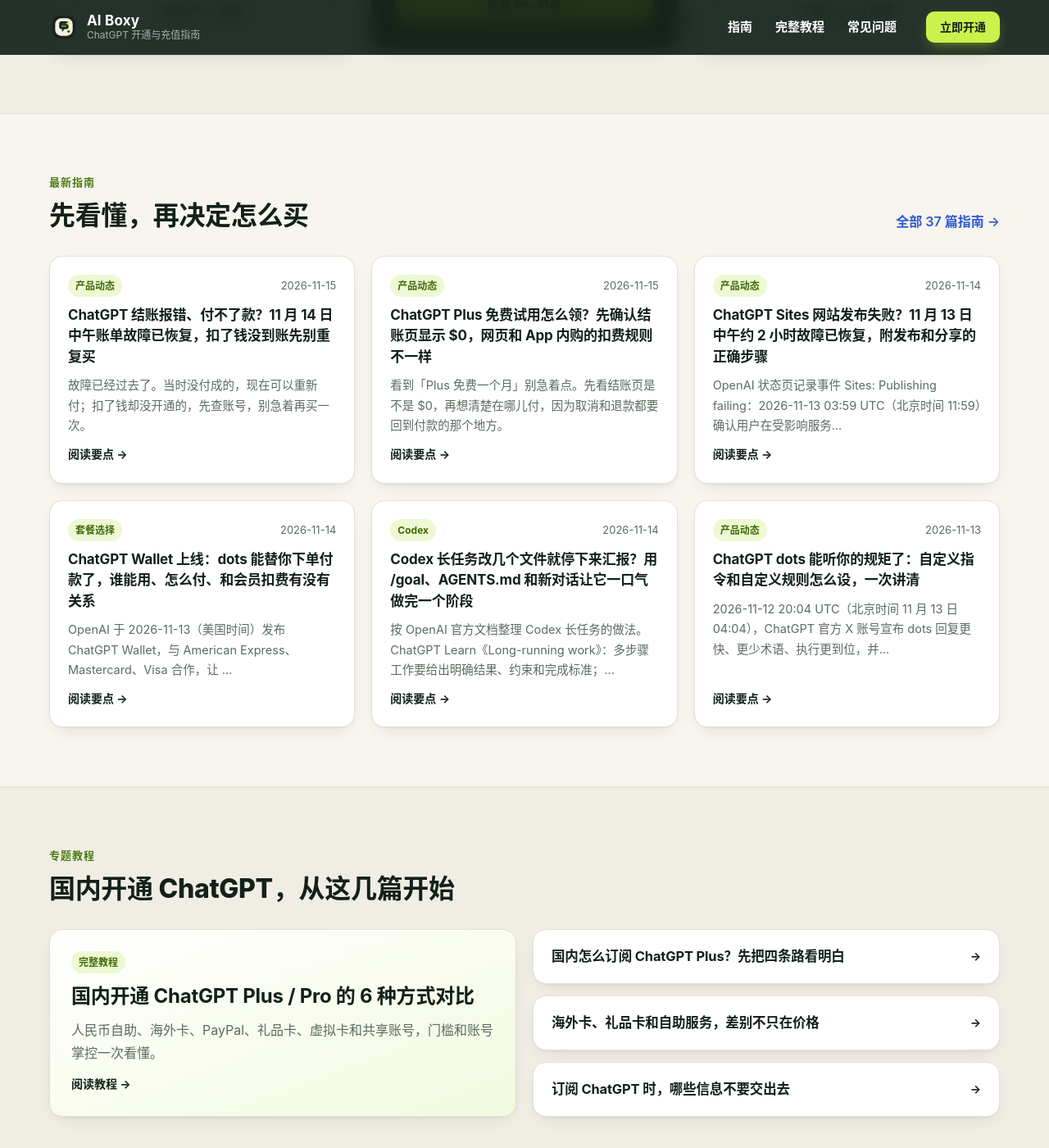
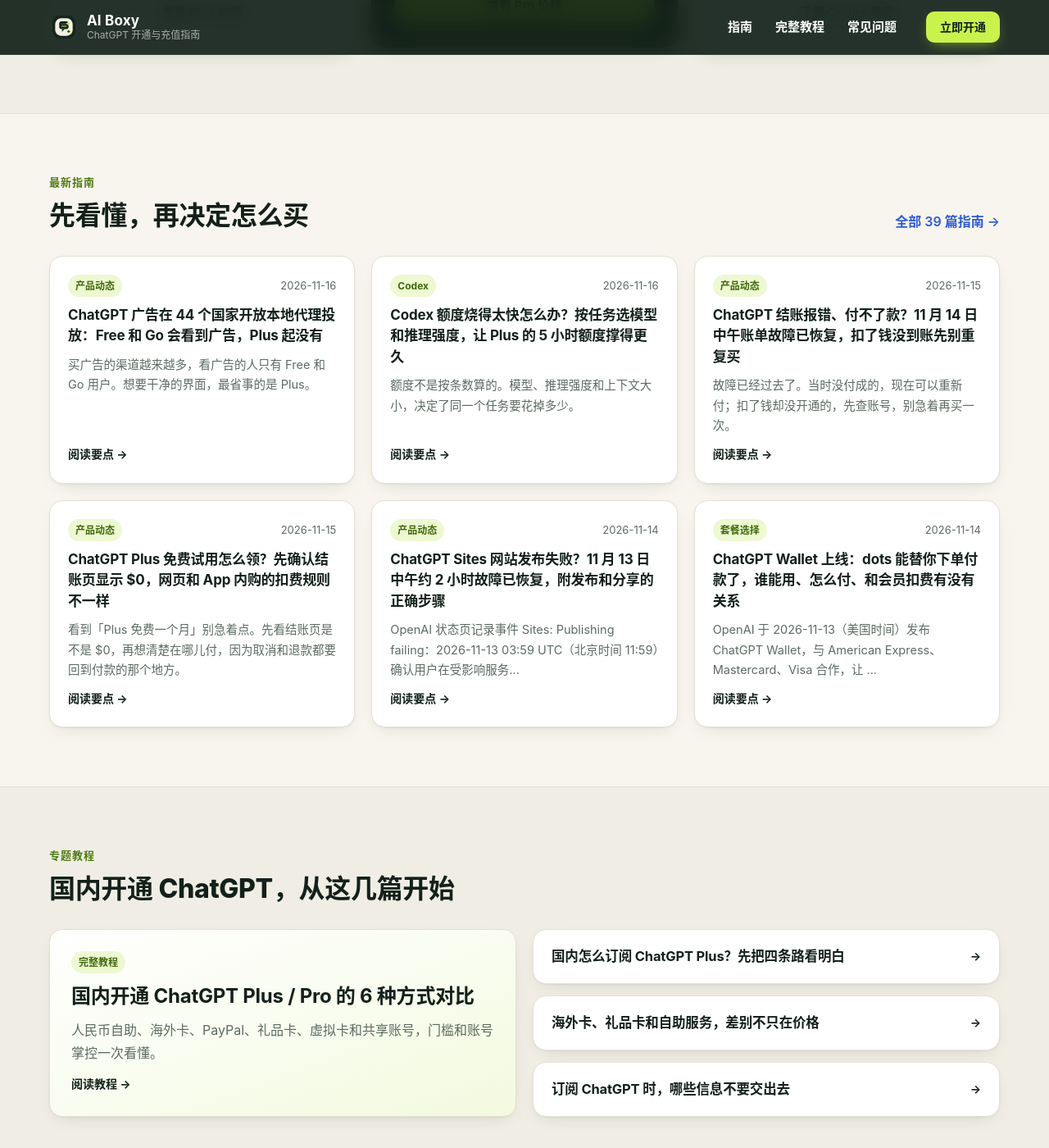
Before and after one commit to aiboxy49-boop/chatgpt-plus-pro-daichong-chongzhi, a Jekyll site: the page built from index.html, in a window 1280 px wide and 1400 px high, scrolled down 1758 px. Shown: the whole window at 82% size. Built offline with Jekyll 4.4.1, drawn with Linux system fonts in a browser that asks for light colours.

Commit message:
docs: sync November 16 AI Boxy SEO summaries

```diff
--- a/_data/guides.json
+++ b/_data/guides.json
@@ -1,4 +1,34 @@
 [
+  {
+    "slug": "chatgpt-ads-free-go-plus-ad-free",
+    "title": "ChatGPT 广告在 44 个国家开放本地代理投放：Free 和 Go 会看到广告，Plus 起没有",
+    "date": "2026-11-16",
+    "summary": "买广告的渠道越来越多，看广告的人只有 Free 和 Go 用户。想要干净的界面，最省事的是 Plus。",
+    "points": [
+      "美国时间 11 月 12 日，OpenAI 让 Aleph 在 44 个国家独家代理 ChatGPT 广告销售，改变的是广告主怎么买，不是谁会看到广告。",
+      "帮助中心写明：广告只可能出现在 Free 和 Go，Plus、Pro、Business、Enterprise、Edu 都没有广告。",
+      "Free 可以选 Ads-Free，但消息更少、不能生图；Go 没有这个选项。想不看广告又不降额度，就升级 Plus。"
+    ],
+    "category": "产品动态",
+    "source_url": "https://www.ai2boxy.com/zh/guides/chatgpt-ads-free-go-plus-ad-free/",
+    "cta_url": "https://www.ai2boxy.com/zh/guides/chatgpt-ads-free-go-plus-ad-free/?utm_source=githubpages&utm_medium=guide&utm_campaign=knowledge_summary",
+    "file": "knowledge/guides/chatgpt-ads-free-go-plus-ad-free.md"
+  },
+  {
+    "slug": "codex-usage-limit-model-reasoning-guide",
+    "title": "Codex 额度烧得太快怎么办？按任务选模型和推理强度，让 Plus 的 5 小时额度撑得更久",
+    "date": "2026-11-16",
+    "summary": "额度不是按条数算的。模型、推理强度和上下文大小，决定了同一个任务要花掉多少。",
+    "points": [
+      "Codex 额度不是按条数算的：模型、推理强度、上下文和工具调用都会影响消耗，看起来差不多的任务，用掉的额度也可能差很多。",
+      "日常写代码先用 GPT-6.1 Sol 默认档，简单重复的活交给 Terra 或 Luna，真难的问题才上 Astra，而且 Astra 先从 Light 开始。",
+      "Plus 有 5 小时和每周两道限制；Pro 三档目前没有 5 小时限制，每天靠 Codex 干活的人升级 Pro 更省心。"
+    ],
+    "category": "Codex",
+    "source_url": "https://www.ai2boxy.com/zh/guides/codex-usage-limit-model-reasoning-guide/",
+    "cta_url": "https://www.ai2boxy.com/zh/guides/codex-usage-limit-model-reasoning-guide/?utm_source=githubpages&utm_medium=guide&utm_campaign=knowledge_summary",
+    "file": "knowledge/guides/codex-usage-limit-model-reasoning-guide.md"
+  },
   {
     "slug": "chatgpt-billing-checkout-errors-nov-14",
     "title": "ChatGPT 结账报错、付不了款？11 月 14 日中午账单故障已恢复，扣了钱没到账先别重复买",
--- /dev/null
+++ b/knowledge/guides/chatgpt-ads-free-go-plus-ad-free.md
@@ -0,0 +1,15 @@
+# ChatGPT 广告在 44 个国家开放本地代理投放：Free 和 Go 会看到广告，Plus 起没有
+
+更新于 2026-11-16 · AI Boxy
+
+买广告的渠道越来越多，看广告的人只有 Free 和 Go 用户。想要干净的界面，最省事的是 Plus。
+
+## 要点
+
+- 美国时间 11 月 12 日，OpenAI 让 Aleph 在 44 个国家独家代理 ChatGPT 广告销售，改变的是广告主怎么买，不是谁会看到广告。
+- 帮助中心写明：广告只可能出现在 Free 和 Go，Plus、Pro、Business、Enterprise、Edu 都没有广告。
+- Free 可以选 Ads-Free，但消息更少、不能生图；Go 没有这个选项。想不看广告又不降额度，就升级 Plus。
+
+[阅读官网完整指南](https://www.ai2boxy.com/zh/guides/chatgpt-ads-free-go-plus-ad-free/?utm_source=github&utm_medium=referral&utm_campaign=knowledge_base)
+
+具体套餐可用性、价格及交付方式以官网当前页面为准。
--- /dev/null
+++ b/knowledge/guides/codex-usage-limit-model-reasoning-guide.md
@@ -0,0 +1,15 @@
+# Codex 额度烧得太快怎么办？按任务选模型和推理强度，让 Plus 的 5 小时额度撑得更久
+
+更新于 2026-11-16 · AI Boxy
+
+额度不是按条数算的。模型、推理强度和上下文大小，决定了同一个任务要花掉多少。
+
+## 要点
+
+- Codex 额度不是按条数算的：模型、推理强度、上下文和工具调用都会影响消耗，看起来差不多的任务，用掉的额度也可能差很多。
+- 日常写代码先用 GPT-6.1 Sol 默认档，简单重复的活交给 Terra 或 Luna，真难的问题才上 Astra，而且 Astra 先从 Light 开始。
+- Plus 有 5 小时和每周两道限制；Pro 三档目前没有 5 小时限制，每天靠 Codex 干活的人升级 Pro 更省心。
+
+[阅读官网完整指南](https://www.ai2boxy.com/zh/guides/codex-usage-limit-model-reasoning-guide/?utm_source=github&utm_medium=referral&utm_campaign=knowledge_base)
+
+具体套餐可用性、价格及交付方式以官网当前页面为准。
```
Also changed, not shown: knowledge/README.md (+2 -0 lines).
